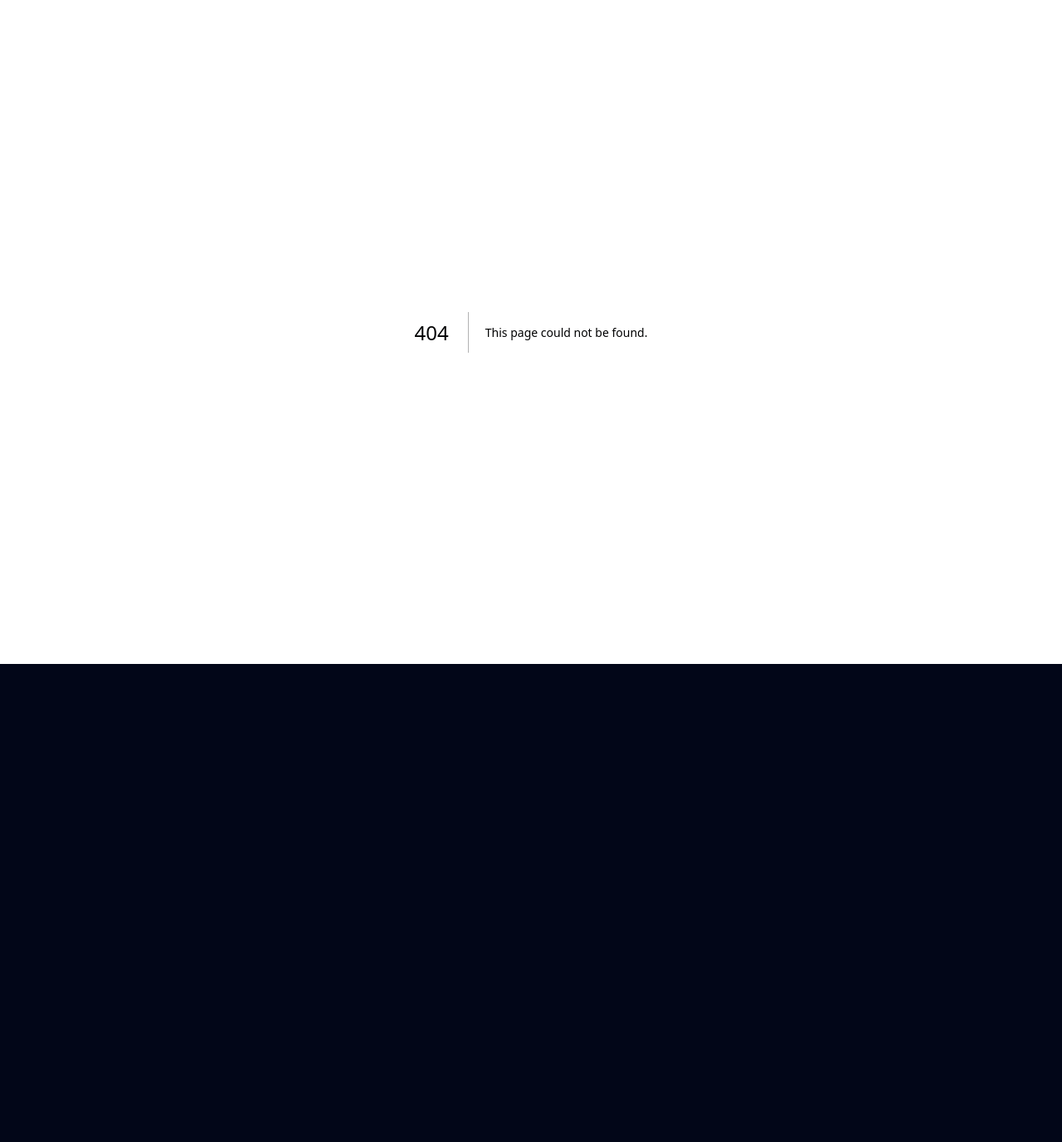
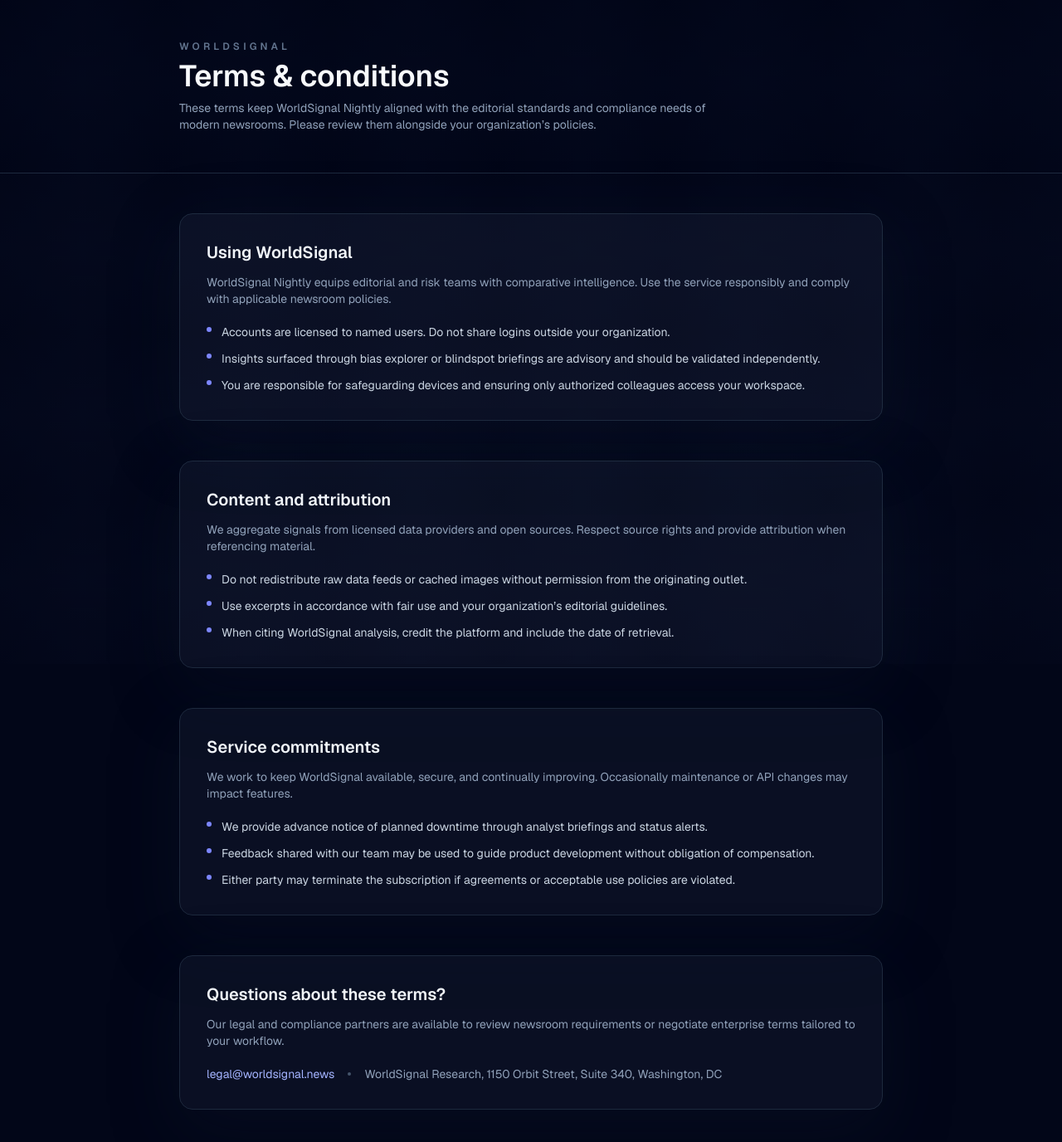
Before and after one commit to lightwheel10/worldsignal-app, a Next.js app: page /terms in a window 1280 px wide. Before the commit this address had no page. Shown: the top 1376 px of the page at 83% size. Before the commit the page ends 800 px from the top, so only its background shows below. Built offline with nearby package versions, Linux system fonts and the light colour scheme.

Commit message:
Add privacy and terms pages

```diff
--- a/src/app/page.tsx
+++ b/src/app/page.tsx
@@ -459,10 +459,10 @@ export default async function Home() {
             <p className="mt-2 text-sm text-slate-500">Global narratives decoded for modern newsrooms.</p>
           </div>
           <div className="flex gap-6 text-sm text-slate-500">
-            <Link className="hover:text-slate-100" href="#">
+            <Link className="hover:text-slate-100" href="/privacy">
               Privacy
             </Link>
-            <Link className="hover:text-slate-100" href="#">
+            <Link className="hover:text-slate-100" href="/terms">
               Terms
             </Link>
             <Link className="hover:text-slate-100" href="mailto:briefings@worldsignal.news">
--- /dev/null
+++ b/src/app/privacy/page.tsx
@@ -0,0 +1,90 @@
+import Link from "next/link";
+
+const policySections = [
+  {
+    title: "Information we collect",
+    description:
+      "We collect account details you provide, activity within the platform, and diagnostic data that helps us keep WorldSignal reliable and secure.",
+    items: [
+      "Contact information such as your name, email, and newsroom affiliation",
+      "Usage metadata including saved comparisons, alert preferences, and session logs",
+      "Support communications and feedback shared with the WorldSignal team",
+    ],
+  },
+  {
+    title: "How we use data",
+    description:
+      "Your information helps us deliver the features you rely on, improve signal coverage, and send service communications you request.",
+    items: [
+      "Authenticate access to bias explorer, blindspot briefings, and analyst tools",
+      "Tailor alert thresholds, regional desks, and daily digests to your settings",
+      "Monitor performance, detect abuse, and plan new editorial intelligence capabilities",
+    ],
+  },
+  {
+    title: "Your choices",
+    description:
+      "You stay in control of your account. Manage preferences at any time or reach our privacy desk for tailored requests.",
+    items: [
+      "Update profile, password, and notifications from your account settings",
+      "Export or delete saved timelines by contacting privacy@worldsignal.news",
+      "Opt out of analyst briefings while keeping compliance notifications active",
+    ],
+  },
+];
+
+export const metadata = {
+  title: "Privacy policy | WorldSignal",
+  description: "How WorldSignal collects, uses, and protects newsroom intelligence data.",
+};
+
+export default function PrivacyPage() {
+  return (
+    <div className="min-h-screen bg-slate-950 text-slate-100">
+      <div className="border-b border-slate-800 bg-slate-950/95">
+        <div className="mx-auto flex w-full max-w-4xl flex-col gap-2 px-6 py-12">
+          <Link href="/" className="text-xs font-semibold uppercase tracking-[0.35em] text-slate-500">
+            WorldSignal
+          </Link>
+          <h1 className="text-3xl font-semibold text-slate-50 sm:text-4xl">Privacy policy</h1>
+          <p className="max-w-2xl text-sm text-slate-400">
+            We maintain newsroom-grade safeguards for intelligence, compliance, and editorial research
+            workflows. This summary outlines how data moves through WorldSignal Nightly.
+          </p>
+        </div>
+      </div>
+
+      <main className="mx-auto w-full max-w-4xl space-y-12 px-6 py-12">
+        {policySections.map((section) => (
+          <section key={section.title} className="rounded-2xl border border-slate-800 bg-slate-900/60 p-8 shadow-[0_25px_80px_rgba(15,23,42,0.35)]">
+            <h2 className="text-xl font-semibold text-slate-100">{section.title}</h2>
+            <p className="mt-3 text-sm text-slate-400">{section.description}</p>
+            <ul className="mt-5 space-y-3 text-sm text-slate-300">
+              {section.items.map((item) => (
+                <li key={item} className="flex gap-3">
+                  <span className="mt-1 inline-flex h-1.5 w-1.5 shrink-0 rounded-full bg-indigo-400" aria-hidden />
+                  <span>{item}</span>
+                </li>
+              ))}
+            </ul>
+          </section>
+        ))}
+
+        <section className="rounded-2xl border border-slate-800 bg-slate-900/60 p-8 text-sm text-slate-300 shadow-[0_25px_80px_rgba(15,23,42,0.35)]">
+          <h2 className="text-xl font-semibold text-slate-100">Contact the privacy desk</h2>
+          <p className="mt-3 text-slate-400">
+            Have a question about how we handle newsroom data or need to exercise a privacy right? Reach the
+            dedicated privacy desk and we will respond within two business days.
+          </p>
+          <div className="mt-5 flex flex-col gap-2 text-sm text-slate-200 sm:flex-row sm:items-center sm:gap-4">
+            <a className="text-indigo-300 hover:text-indigo-200" href="mailto:privacy@worldsignal.news">
+              privacy@worldsignal.news
+            </a>
+            <span className="hidden h-1 w-1 rounded-full bg-slate-600 sm:inline" aria-hidden />
+            <p className="text-slate-400">WorldSignal Research, 1150 Orbit Street, Suite 340, Washington, DC</p>
+          </div>
+        </section>
+      </main>
+    </div>
+  );
+}
--- /dev/null
+++ b/src/app/terms/page.tsx
@@ -0,0 +1,89 @@
+import Link from "next/link";
+
+const termsSections = [
+  {
+    title: "Using WorldSignal",
+    description:
+      "WorldSignal Nightly equips editorial and risk teams with comparative intelligence. Use the service responsibly and comply with applicable newsroom policies.",
+    items: [
+      "Accounts are licensed to named users. Do not share logins outside your organization.",
+      "Insights surfaced through bias explorer or blindspot briefings are advisory and should be validated independently.",
+      "You are responsible for safeguarding devices and ensuring only authorized colleagues access your workspace.",
+    ],
+  },
+  {
+    title: "Content and attribution",
+    description:
+      "We aggregate signals from licensed data providers and open sources. Respect source rights and provide attribution when referencing material.",
+    items: [
+      "Do not redistribute raw data feeds or cached images without permission from the originating outlet.",
+      "Use excerpts in accordance with fair use and your organization’s editorial guidelines.",
+      "When citing WorldSignal analysis, credit the platform and include the date of retrieval.",
+    ],
+  },
+  {
+    title: "Service commitments",
+    description:
+      "We work to keep WorldSignal available, secure, and continually improving. Occasionally maintenance or API changes may impact features.",
+    items: [
+      "We provide advance notice of planned downtime through analyst briefings and status alerts.",
+      "Feedback shared with our team may be used to guide product development without obligation of compensation.",
+      "Either party may terminate the subscription if agreements or acceptable use policies are violated.",
+    ],
+  },
+];
+
+export const metadata = {
+  title: "Terms & conditions | WorldSignal",
+  description: "Usage expectations, attribution guidelines, and service commitments for WorldSignal Nightly.",
+};
+
+export default function TermsPage() {
+  return (
+    <div className="min-h-screen bg-slate-950 text-slate-100">
+      <div className="border-b border-slate-800 bg-slate-950/95">
+        <div className="mx-auto flex w-full max-w-4xl flex-col gap-2 px-6 py-12">
+          <Link href="/" className="text-xs font-semibold uppercase tracking-[0.35em] text-slate-500">
+            WorldSignal
+          </Link>
+          <h1 className="text-3xl font-semibold text-slate-50 sm:text-4xl">Terms &amp; conditions</h1>
+          <p className="max-w-2xl text-sm text-slate-400">
+            These terms keep WorldSignal Nightly aligned with the editorial standards and compliance needs of modern newsrooms.
+            Please review them alongside your organization’s policies.
+          </p>
+        </div>
+      </div>
+
+      <main className="mx-auto w-full max-w-4xl space-y-12 px-6 py-12">
+        {termsSections.map((section) => (
+          <section key={section.title} className="rounded-2xl border border-slate-800 bg-slate-900/60 p-8 shadow-[0_25px_80px_rgba(15,23,42,0.35)]">
+            <h2 className="text-xl font-semibold text-slate-100">{section.title}</h2>
+            <p className="mt-3 text-sm text-slate-400">{section.description}</p>
+            <ul className="mt-5 space-y-3 text-sm text-slate-300">
+              {section.items.map((item) => (
+                <li key={item} className="flex gap-3">
+                  <span className="mt-1 inline-flex h-1.5 w-1.5 shrink-0 rounded-full bg-indigo-400" aria-hidden />
+                  <span>{item}</span>
+                </li>
+              ))}
+            </ul>
+          </section>
+        ))}
+
+        <section className="rounded-2xl border border-slate-800 bg-slate-900/60 p-8 text-sm text-slate-300 shadow-[0_25px_80px_rgba(15,23,42,0.35)]">
+          <h2 className="text-xl font-semibold text-slate-100">Questions about these terms?</h2>
+          <p className="mt-3 text-slate-400">
+            Our legal and compliance partners are available to review newsroom requirements or negotiate enterprise terms tailored to your workflow.
+          </p>
+          <div className="mt-5 flex flex-col gap-2 text-sm text-slate-200 sm:flex-row sm:items-center sm:gap-4">
+            <a className="text-indigo-300 hover:text-indigo-200" href="mailto:legal@worldsignal.news">
+              legal@worldsignal.news
+            </a>
+            <span className="hidden h-1 w-1 rounded-full bg-slate-600 sm:inline" aria-hidden />
+            <p className="text-slate-400">WorldSignal Research, 1150 Orbit Street, Suite 340, Washington, DC</p>
+          </div>
+        </section>
+      </main>
+    </div>
+  );
+}
```
